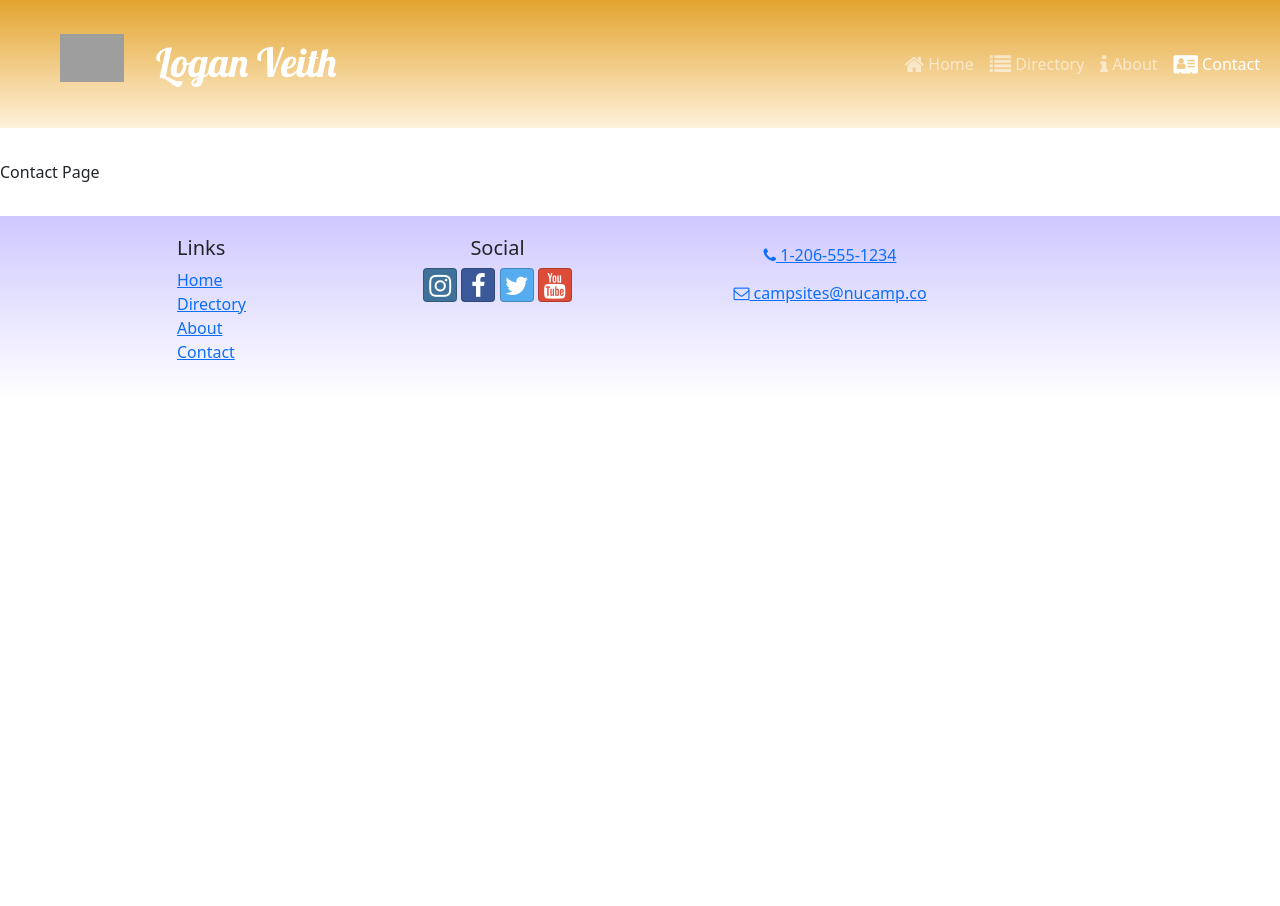
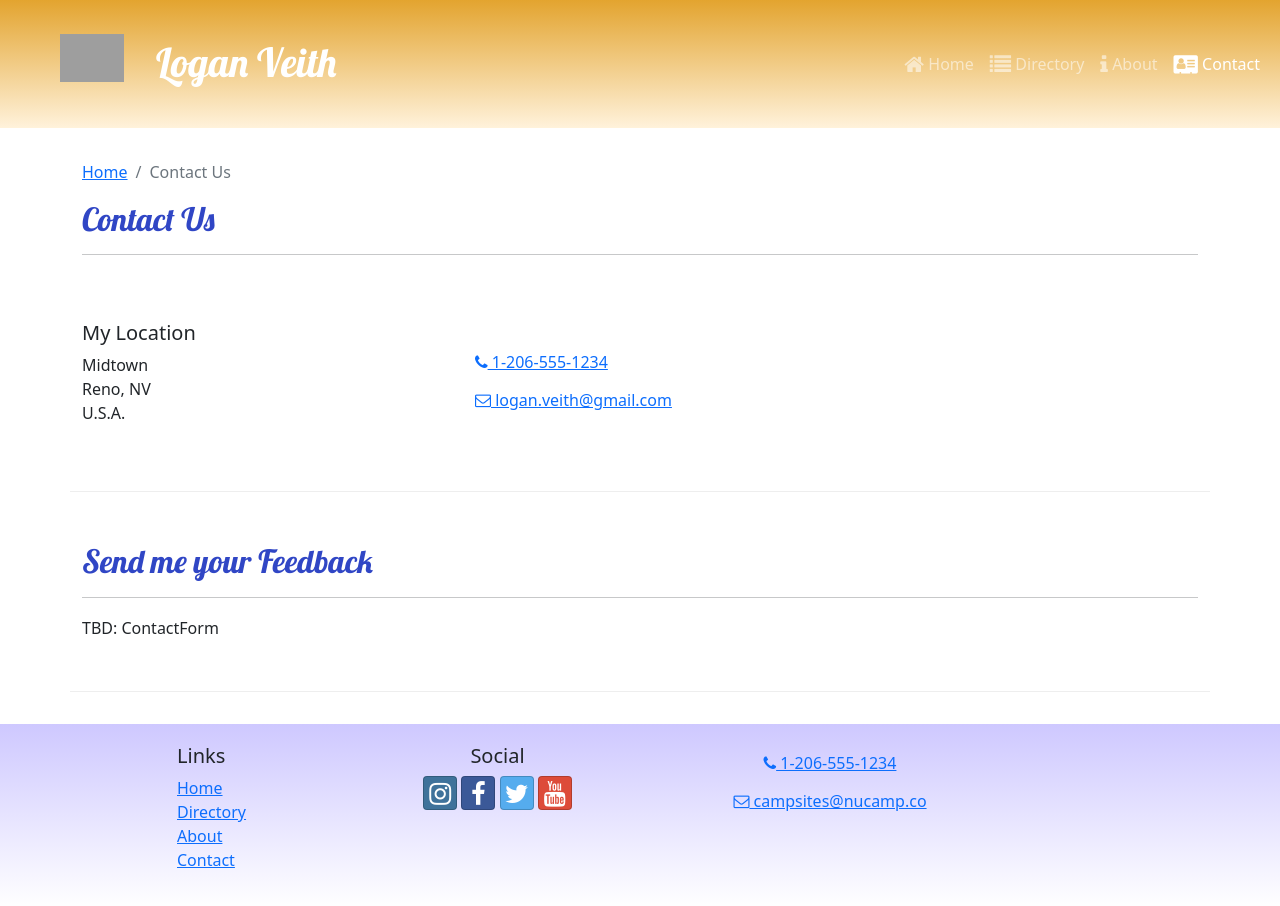
Before and after one commit to elveeth/logan-veith-website, a React (Create React App) app: page /contact in a window 1280 px wide. Before the commit the page ends 800 px from the top, so only its background shows below. Built offline with nearby package versions, Linux system fonts and the light colour scheme; grey boxes are pictures that could not be loaded.

Commit message:
contact page

```diff
--- a/src/pages/ContactPage.js
+++ b/src/pages/ContactPage.js
@@ -1,5 +1,48 @@
+import { Container, Col, Row } from 'reactstrap';
+import SubHeader from '../components/SubHeader';
+
 const ContactPage = () => {
-    return <div>Contact Page</div>
+    return (
+        <Container>
+            <SubHeader current='Contact Us'/>
+            <Row className='row-content align-items-center'>
+                <Col sm='4'>
+                    <h5>My Location</h5>
+                    <address>
+                        Midtown
+                        <br />
+                        Reno, NV
+                        <br />
+                        U.S.A.
+                    </address>
+                </Col>
+                <Col>
+                    <a
+                        role='button'
+                        className='btn btn-link'
+                        href='tel:+12065551234'
+                    >
+                        <i className='fa fa-phone' /> 1-206-555-1234
+                    </a>
+                    <br />
+                    <a
+                        role='button'
+                        className='btn btn-link'
+                        href='mailto:logan.veith@gmail.co'm
+                    >
+                        <i className='fa fa-envelope-o' /> logan.veith@gmail.com
+                    </a>
+                </Col>
+            </Row>
+            <Row className='row-content'>
+                <Col xs='12'>
+                    <h2>Send me your Feedback</h2>
+                    <hr />
+                </Col>
+                <Col md='10'>TBD: ContactForm</Col>
+            </Row>
+        </Container>
+    )
 };
 
 export default ContactPage;
```
